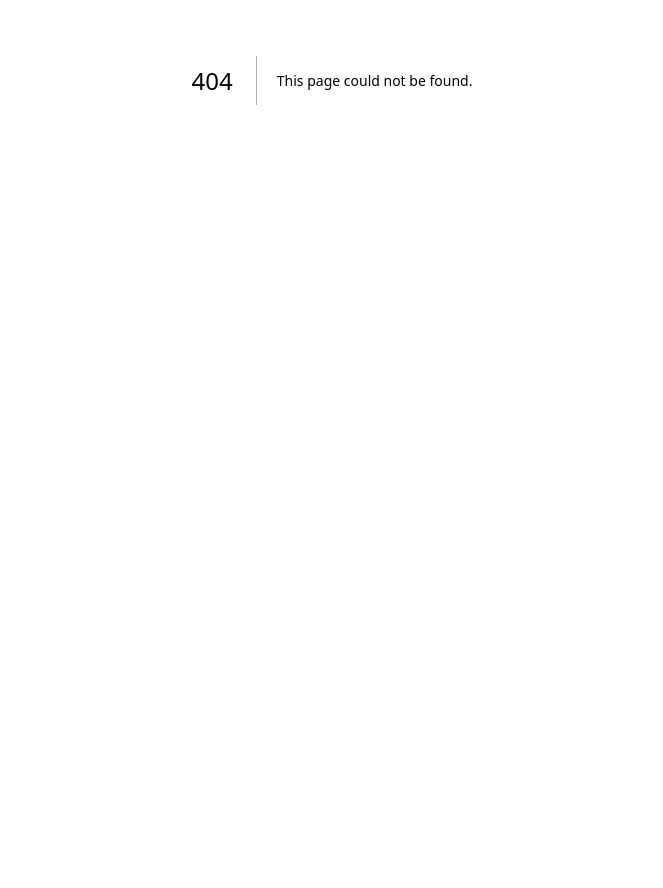
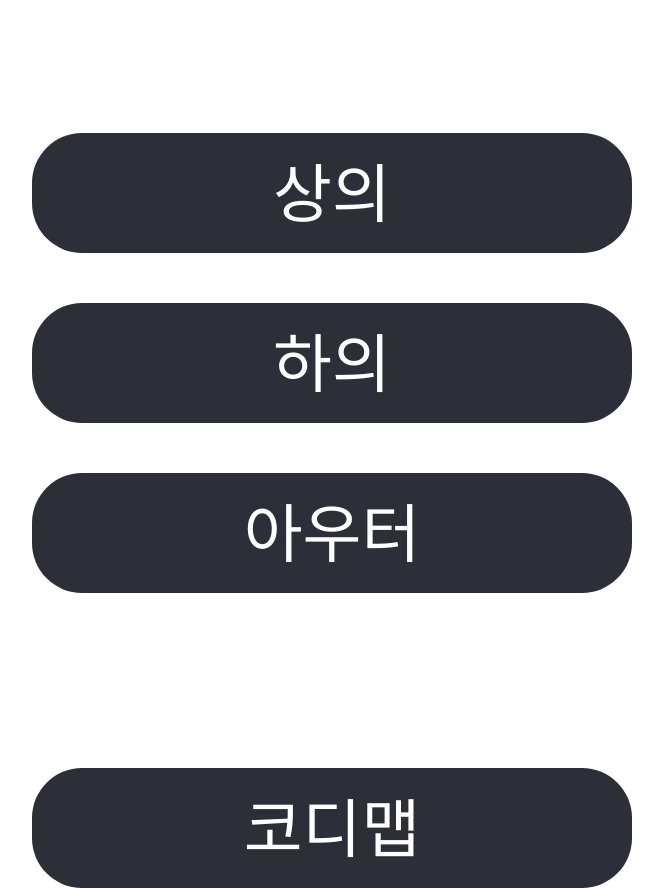
Before and after one commit to VVSOGI/fassion-prototype, a Next.js app: page /task1/choice in a window 1280 px wide. Before the commit this address had no page. Shown: the part 320-1208 px from the top of the page, without its empty margins (308-971 px from the left). Before the commit the page ends 800 px from the top, so only its background shows below. Built offline with nearby package versions, Linux system fonts and the light colour scheme.

Commit message:
Add task1 choice page and update task1 page

```diff
--- /dev/null
+++ b/app/task1/choice/page.tsx
@@ -0,0 +1,18 @@
+import React from "react";
+import { MoveBackHeader, MoveButton } from "@/app/components";
+
+export default function page() {
+  return (
+    <div>
+      <MoveBackHeader />
+      <div className="flex flex-col gap-[50px] mt-[305px] mb-[175px]">
+        <MoveButton path="/task1/choice/top">상의</MoveButton>
+        <MoveButton path="/task1/choice/bottom">하의</MoveButton>
+        <MoveButton path="/task1/choice/outer">아우터</MoveButton>
+      </div>
+      <div className="flex mx-auto">
+        <MoveButton path="/task1/choice/result">코디맵</MoveButton>
+      </div>
+    </div>
+  );
+}
--- /dev/null
+++ b/app/task1/page.tsx
@@ -0,0 +1,17 @@
+import Link from "next/link";
+import React from "react";
+import { MoveButton } from "../components";
+
+export default function page() {
+  return (
+    <div className="mt-[349px] mb-[291px]">
+      <div className="w-[600px] h-[120px] flex justify-center items-center mx-auto mb-[107px] border border-black rounded-[50px] text-[64px]">
+        Task 1
+      </div>
+      <div className="h-[152px] text-[64px] mb-[227px] text-center leading-[4.5rem]">
+        출근할 때 입고 싶은 옷의 조합을 <br /> 코디해 주세요
+      </div>
+      <MoveButton path="/task1/choice">시작</MoveButton>
+    </div>
+  );
+}
```
